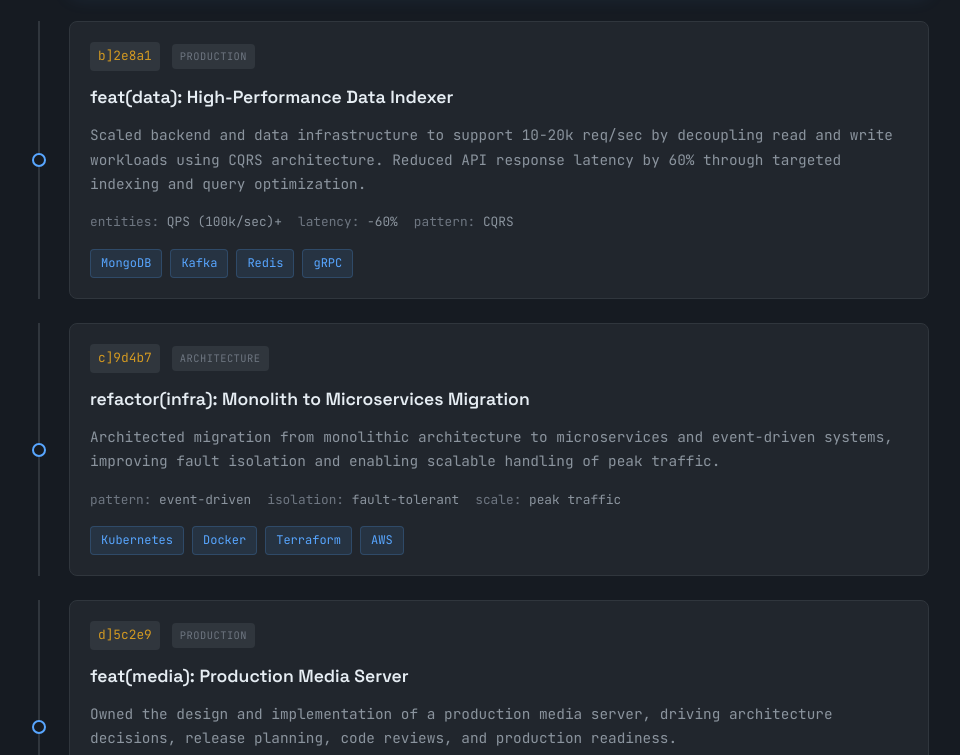
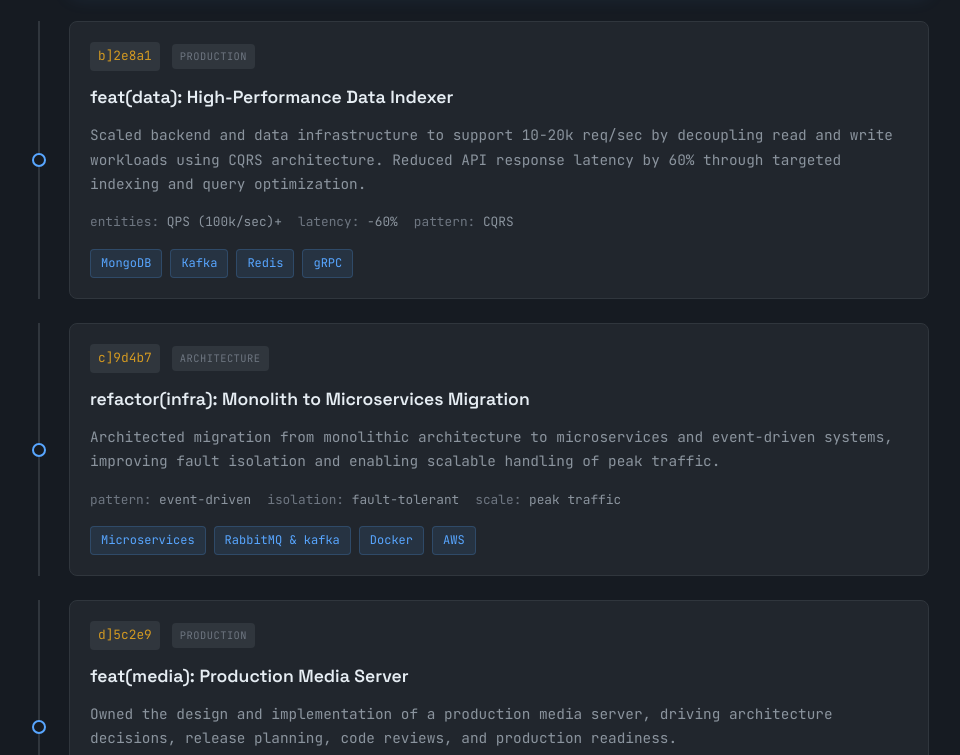
Before and after one commit to harish551/harish551.github.io, a plain HTML site: page index.html in a window 1280 px wide. Shown: the part 3283-4038 px from the top of the page, without its empty margins (161-1121 px from the left). Drawn offline with Linux system fonts and the light colour scheme.

Commit message:
Update technology names in index.html

```diff
--- a/index.html
+++ b/index.html
@@ -167,7 +167,7 @@
                     </div>
                     <div class="tech-node" data-category="lang">
                         <span class="node-icon">JS</span>
-                        <span class="node-name">JavaScript</span>
+                        <span class="node-name">JavaScript/TypeScript</span>
                         <span class="node-level">PRIMARY</span>
                     </div>
                     <div class="tech-node" data-category="lang">
@@ -425,9 +425,9 @@
                         <span class="stat-item"><span class="stat-label">scale:</span> peak traffic</span>
                     </div>
                     <div class="commit-tech">
-                        <span>Kubernetes</span>
+                        <span>Microservices</span>
+                        <span>RabbitMQ & kafka</span>
                         <span>Docker</span>
-                        <span>Terraform</span>
                         <span>AWS</span>
                     </div>
                 </div>
```
